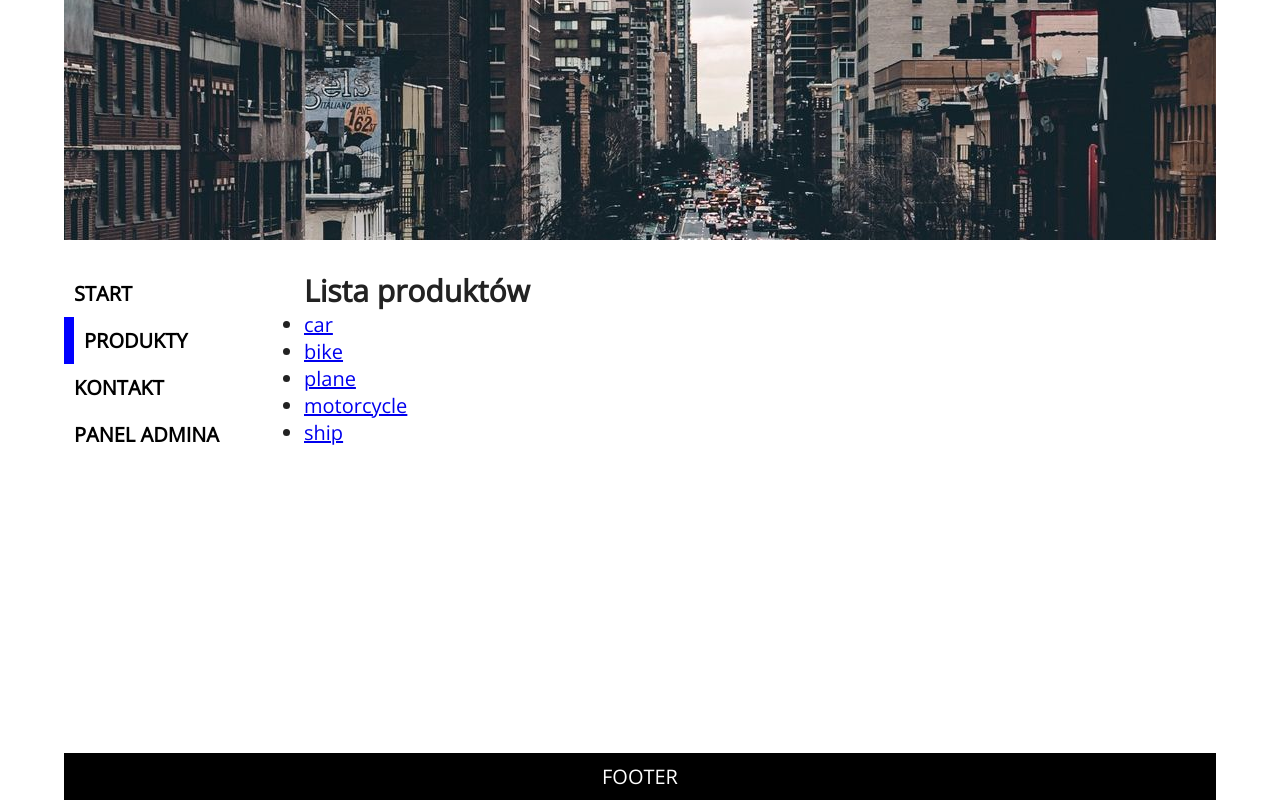
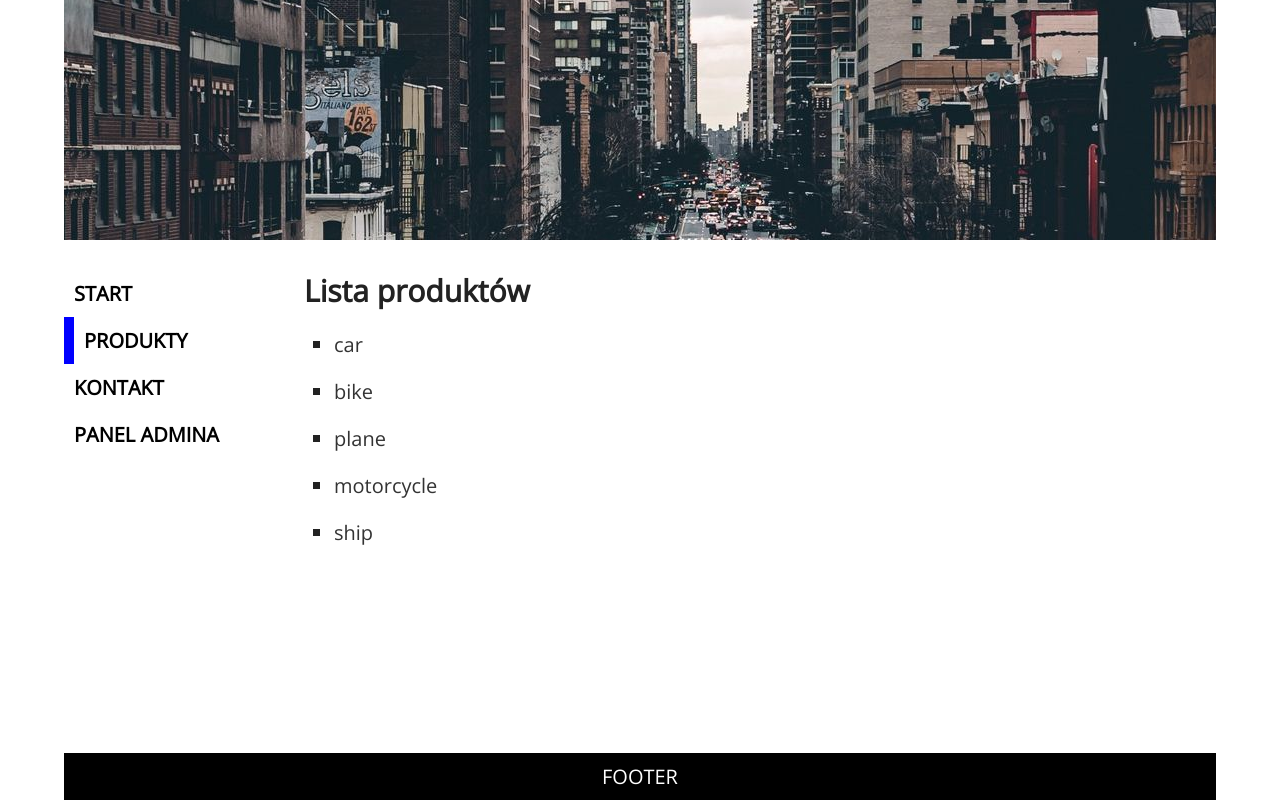
Before and after one commit to radek-winiecki/simple-website-in-react, a React (Create React App) app in the folder project/: page /products in a window 1280 px wide. Built offline with nearby package versions, Linux system fonts and the light colour scheme.

Commit message:
Add some CSS styles for the product list page

```diff
--- a/project/src/pages/ProductListPage.js
+++ b/project/src/pages/ProductListPage.js
@@ -1,5 +1,6 @@
 import React from "react";
 import {Link} from "react-router-dom";
+import '../styles/ProductListPage.css';
 
 const products = ["car", "bike", "plane", "motorcycle", "ship"];
 
--- /dev/null
+++ b/project/src/styles/ProductListPage.css
@@ -0,0 +1,22 @@
+.products h2 {
+    margin-bottom: 20px;
+}
+
+.products ul {
+    list-style: square;
+    padding-left: 30px;
+}
+
+.products li {
+    margin-bottom: 20px;
+}
+
+.products a {
+    text-decoration: none;
+    color: #333;
+}
+
+.products a:hover {
+    text-decoration: underline;
+    color: #000;
+}
```
